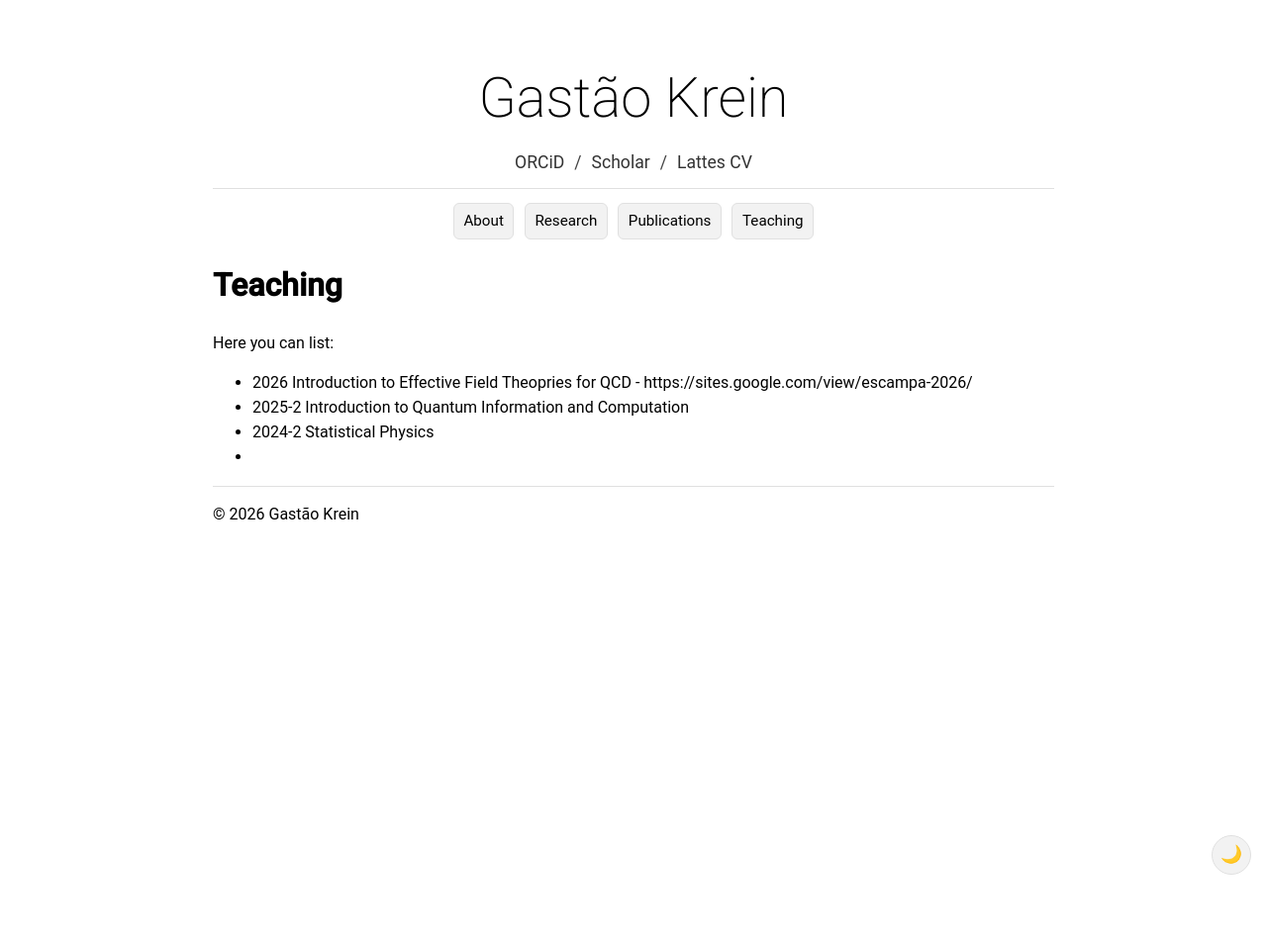
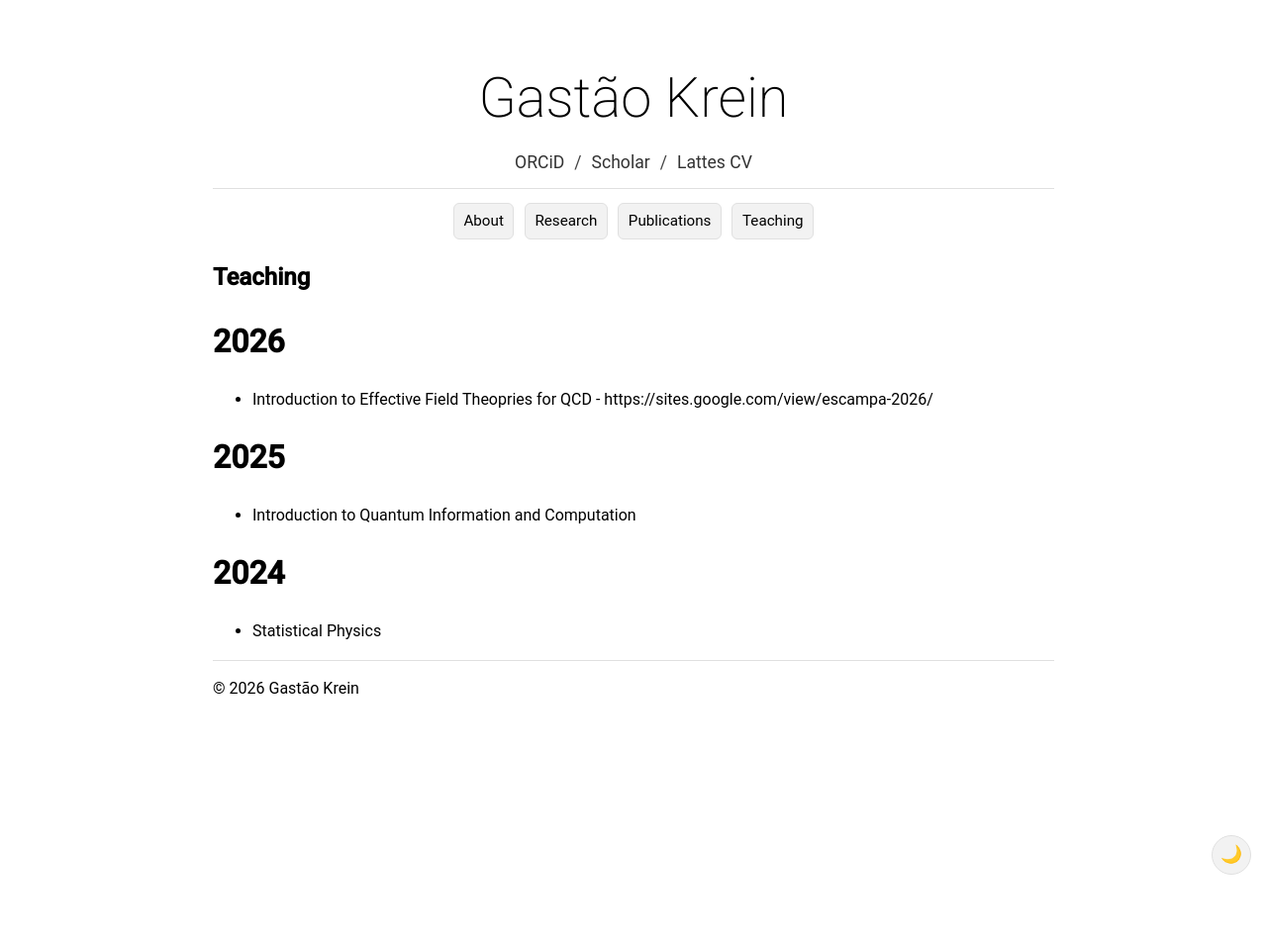
Before and after one commit to gkrein/gkrein.github.io, a Jekyll site: the page built from teaching.md, in a window 1280 px wide. Shown: the whole page at 99% size. Built offline with Jekyll 4.4.1, drawn with Linux system fonts in a browser that asks for light colours; some web fonts are replaced.

Commit message:
Update teaching.md

```diff
--- a/teaching.md
+++ b/teaching.md
@@ -4,11 +4,16 @@ title: Teaching
 permalink: /Teaching.html
 ---
 
-# Teaching
+## Teaching
 
-Here you can list:
-- 2026
-  Introduction to Effective Field Theopries for QCD - https://sites.google.com/view/escampa-2026/
-- 2025-2 Introduction to Quantum Information and Computation
-- 2024-2 Statistical Physics
--
+# 2026
+
+- Introduction to Effective Field Theopries for QCD - https://sites.google.com/view/escampa-2026/
+
+# 2025
+
+- Introduction to Quantum Information and Computation
+
+# 2024
+
+- Statistical Physics
```
